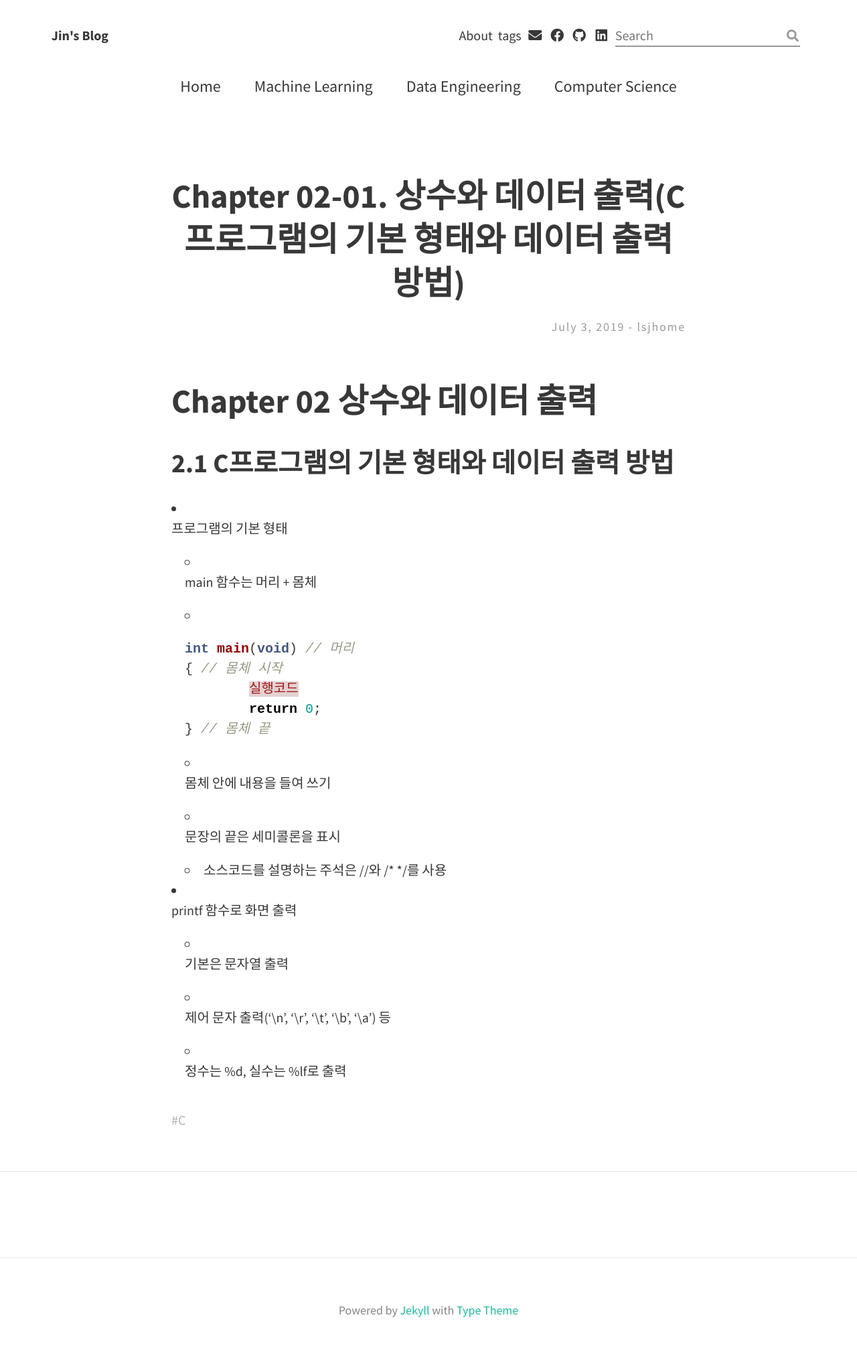
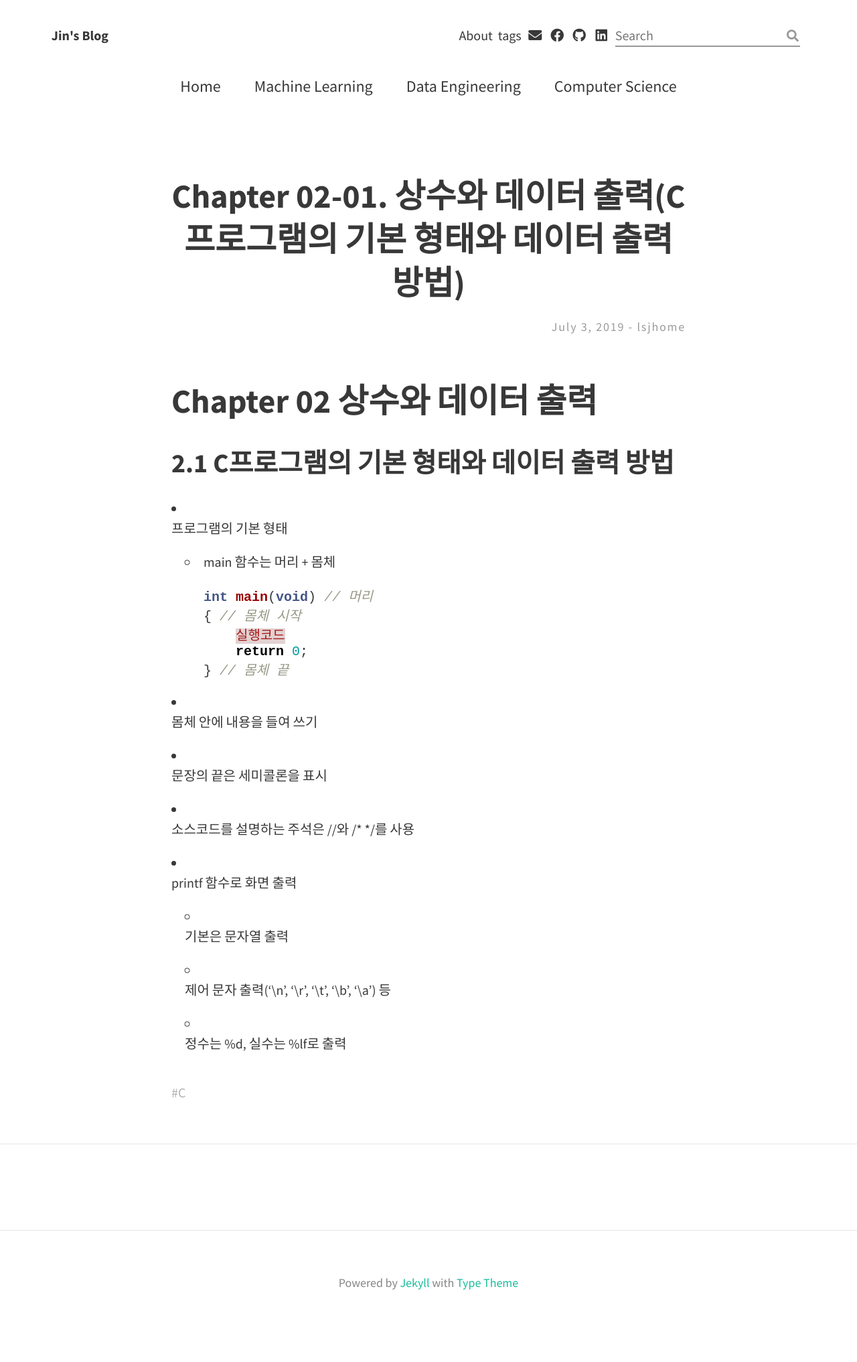
Before and after one commit to lsjhome/lsjhome-temp.github.io, a Jekyll site: the page built from _posts/TC/2019-07-03-TC-CH02-01.md, in a window 1280 px wide. Shown: the whole page at 67% size. Built offline with Jekyll 4.4.1, drawn with Linux system fonts in a browser that asks for light colours; nearby versions of some CDN libraries; comment, search, counter and statistics services are not loaded; after the commit the page ends 1992 px from its top, so only the background shows below that.

Commit message:
edit on sublime

````diff
--- a/_posts/TC/2019-07-03-TC-CH02-01.md
+++ b/_posts/TC/2019-07-03-TC-CH02-01.md
@@ -15,13 +15,13 @@ author: lsjhome
 
   - main 함수는 머리 + 몸체
 
-  - ```c
+```c
     int main(void) // 머리
     { // 몸체 시작
     	실행코드
     	return 0;
     } // 몸체 끝
-    ```
+```
 
   - 몸체 안에 내용을 들여 쓰기
 
````
